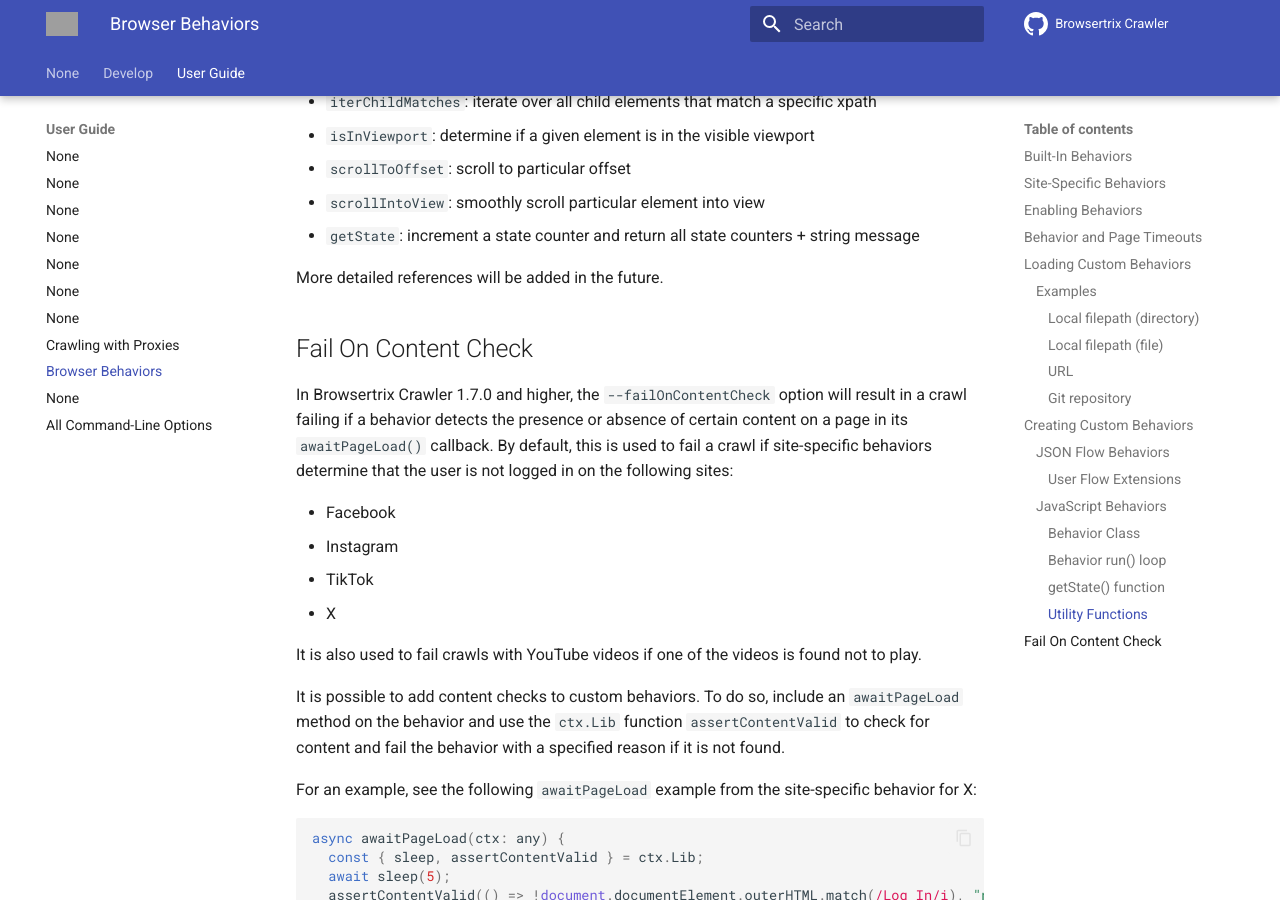
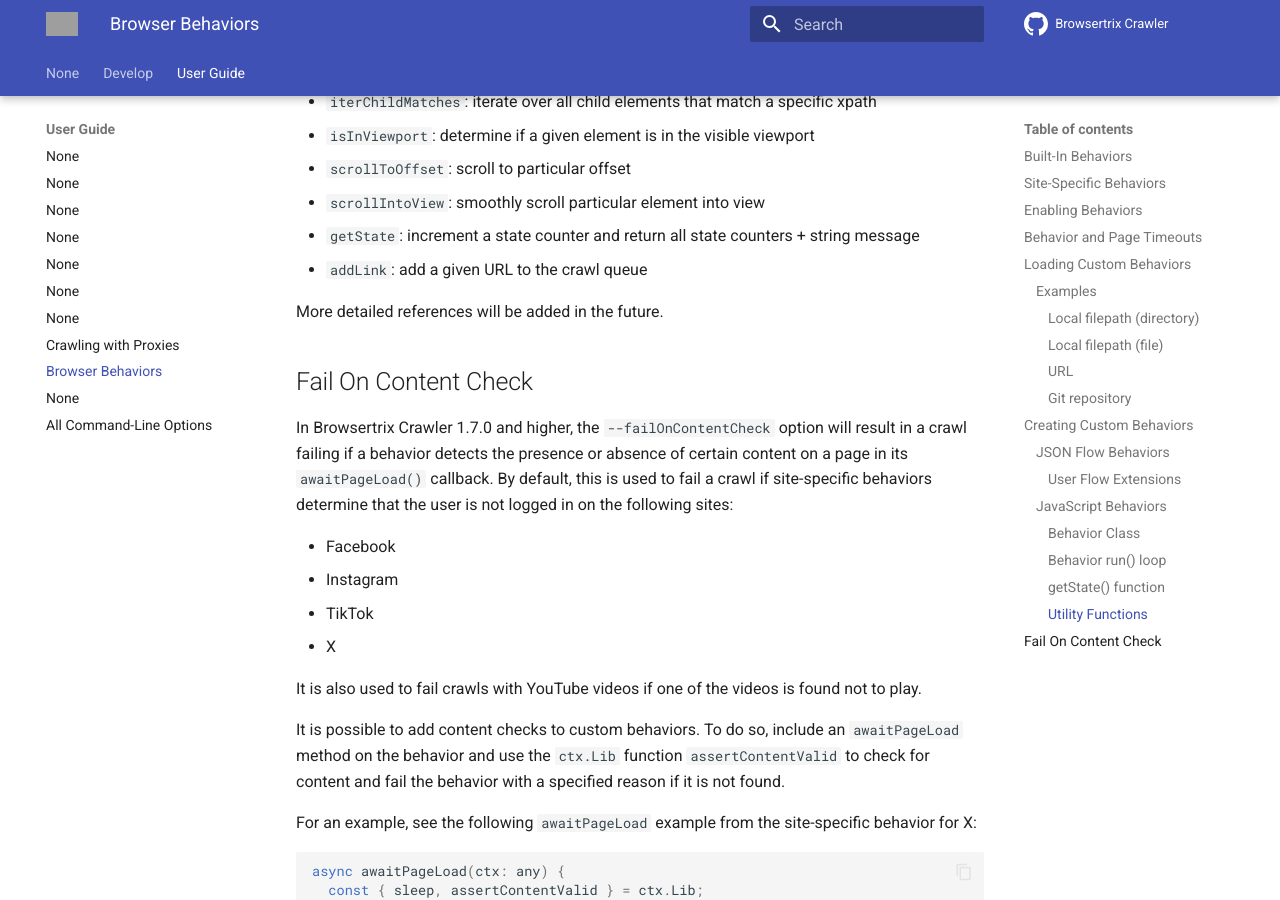
Before and after one commit to webrecorder/browsertrix-crawler, an MkDocs documentation site: the page built from docs/docs/user-guide/behaviors.md, in a window 1280 px wide and 900 px high, scrolled down 6664 px. Built offline with MkDocs 1.6.1 and Material for MkDocs 9.7.7, drawn with Linux system fonts in a browser that asks for light colours; comment, search, counter and statistics services are not loaded; grey boxes are pictures that could not be loaded.

Commit message:
Add addLink doc
It's helpful to know this function is there!

```diff
--- a/docs/docs/user-guide/behaviors.md
+++ b/docs/docs/user-guide/behaviors.md
@@ -266,6 +266,7 @@
 - `scrollToOffset`: scroll to particular offset
 - `scrollIntoView`: smoothly scroll particular element into view
 - `getState`: increment a state counter and return all state counters + string message
+* `addLink`: add a given URL to the crawl queue
 
 More detailed references will be added in the future.
 
```
